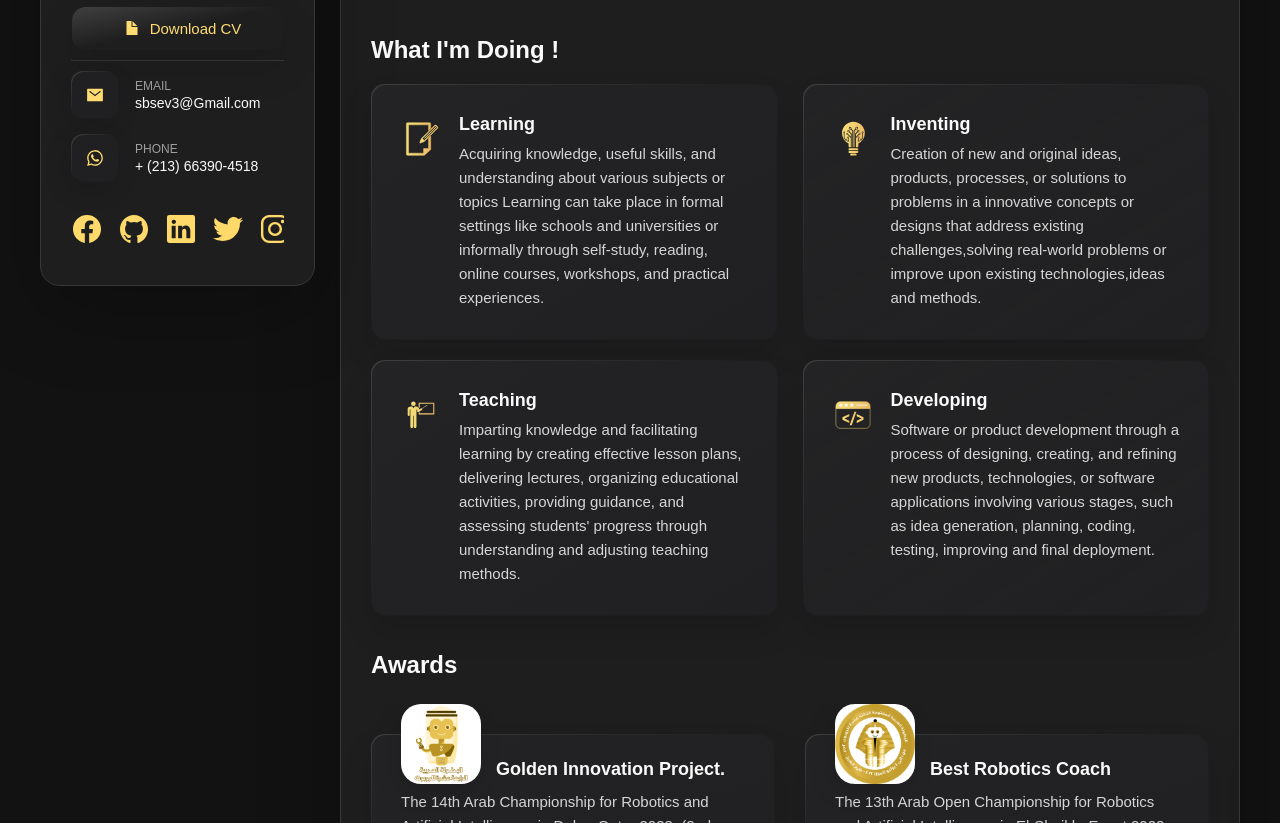
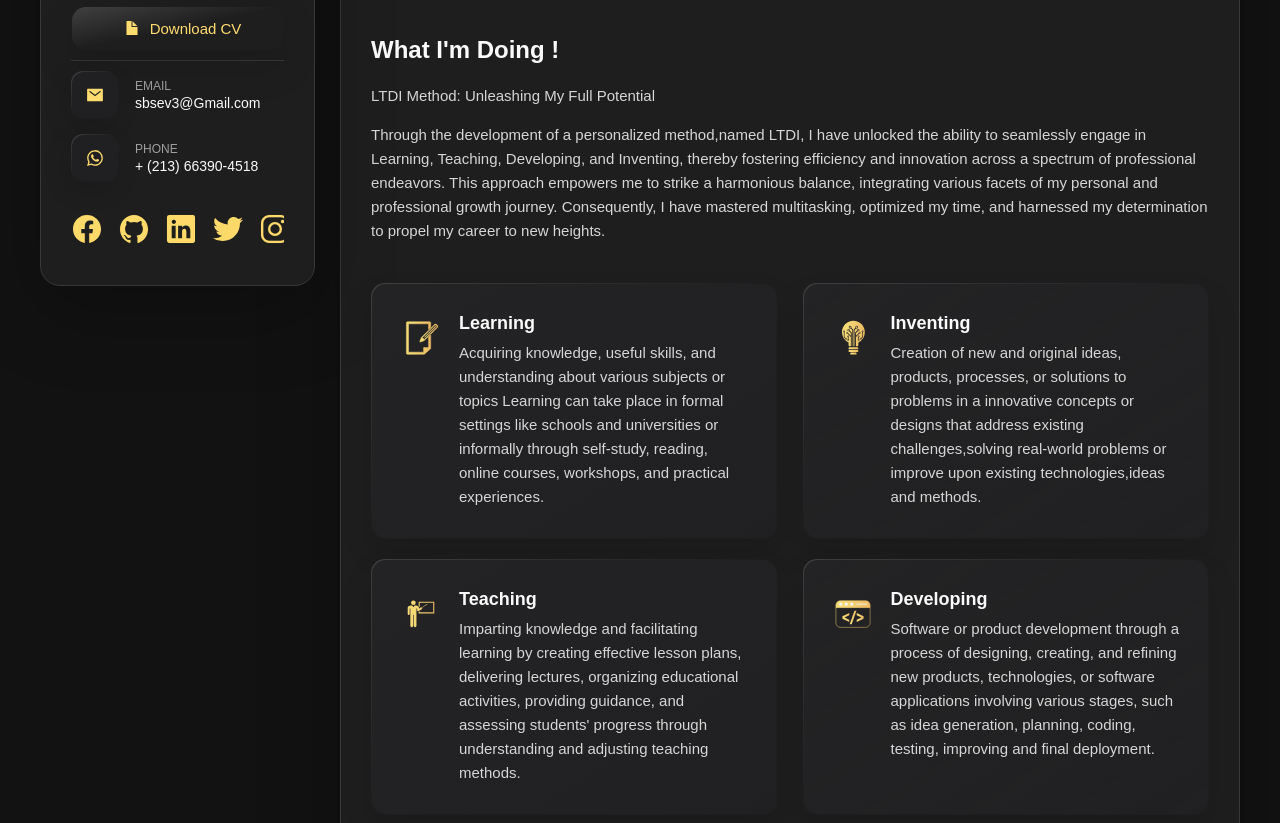
Before and after one commit to sbsbyte/Sbs, a plain HTML site: page index.html in a window 1280 px wide. Shown: the part 277-1100 px from the top of the page. Drawn offline with nearby package versions, Linux system fonts and the light colour scheme.

Commit message:
Update index.html

```diff
--- a/index.html
+++ b/index.html
@@ -248,6 +248,21 @@
         <section class="service">
 
           <h3 class="h3 service-title">What i'm doing !</h3>
+          <section class="about-text">
+          <p>
+           LTDI Method: Unleashing My Full Potential
+          </p>
+
+          <p>
+            Through the development of a personalized method,named LTDI, I have unlocked the
+            ability to seamlessly engage in Learning, Teaching, Developing, and
+            Inventing, thereby fostering efficiency and innovation across a spectrum
+            of professional endeavors. This approach empowers me to strike a harmonious
+            balance, integrating various facets of my personal and professional growth
+            journey. Consequently, I have mastered multitasking, optimized my time,
+            and harnessed my determination to propel my career to new heights.
+          </p>
+        </section>
 
           <ul class="service-list">
 
```
